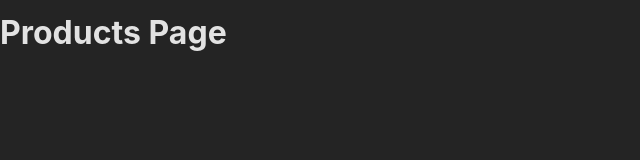
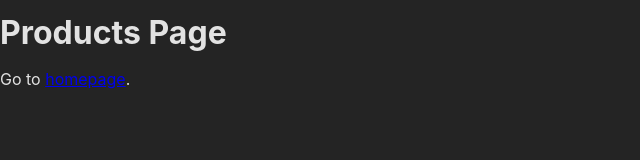
Before and after one commit to ArronBeale/react-routing, a React (Create React App) app: page /products in a window 1280 px wide. Shown: the top 160 px of the page, without its empty margins (0-640 px from the left). Built offline with nearby package versions, Linux system fonts and the light colour scheme.

Commit message:
Import Link, add link to products and home pages

```diff
--- a/src/pages/Home.js
+++ b/src/pages/Home.js
@@ -1,5 +1,12 @@
+import { Link } from 'react-router-dom';
+
 function HomePage() {
-    return <h1>Homepage</h1>;
+  return (
+    <>
+      <h1>Homepage</h1>
+      <p>Go to <Link to='/products'>the list of products</Link>.</p>
+    </>
+  );
 }
 
 export default HomePage;
--- a/src/pages/Products.js
+++ b/src/pages/Products.js
@@ -1,5 +1,12 @@
+import { Link } from 'react-router-dom';
+
 function ProductsPage() {
-    return <h1>Products Page</h1>;
+    return (
+        <>
+          <h1>Products Page</h1>
+          <p>Go to <Link to='/'>homepage</Link>.</p>
+        </>
+      );
 }
 
 export default ProductsPage;
```
